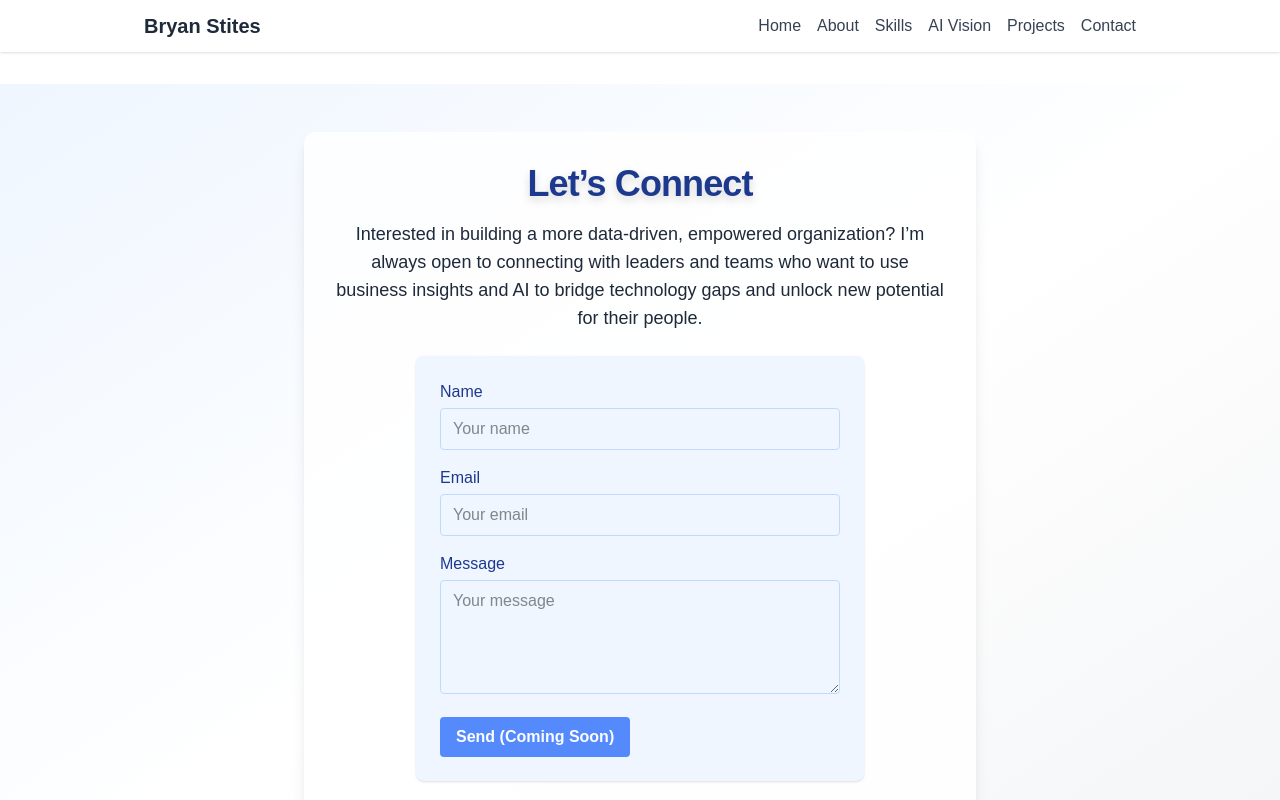
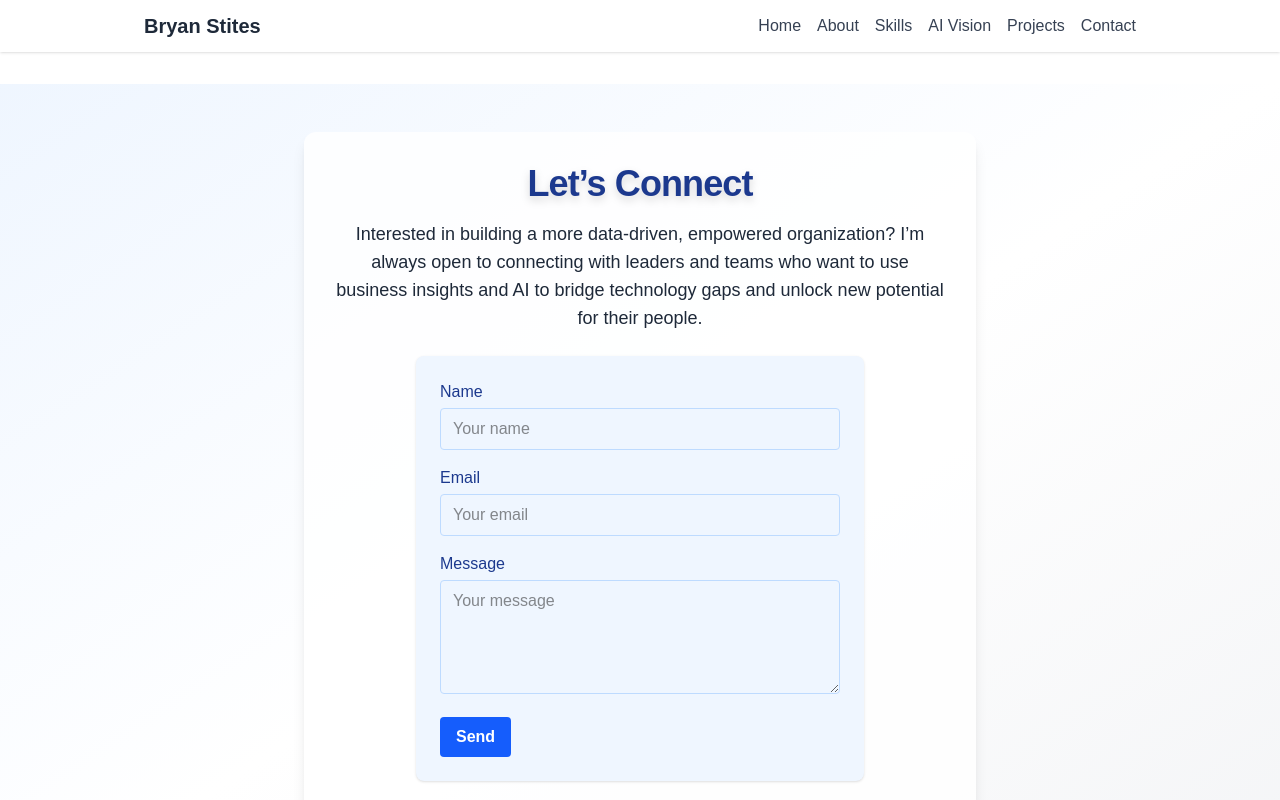
Before and after one commit to bkstites/vp-portfolio, a Next.js app: page /contact in a window 1280 px wide. Shown: the top 800 px of the page. Built offline with nearby package versions, Linux system fonts and the light colour scheme.

Commit message:
Enable working contact form with Formsubmit for bryankstites@gmail.com

```diff
--- a/src/app/contact/page.tsx
+++ b/src/app/contact/page.tsx
@@ -1,6 +1,8 @@
-import React from 'react';
+import React, { useState } from 'react';
 
 export default function ContactPage() {
+  const [submitted, setSubmitted] = useState(false);
+
   return (
     <main className="min-h-screen bg-gradient-to-br from-blue-50 via-white to-gray-100 py-12 px-4 flex flex-col items-center justify-center">
       <div className="bg-white/80 rounded-xl shadow-lg p-8 max-w-2xl w-full">
@@ -8,21 +10,33 @@ export default function ContactPage() {
         <p className="mb-6 text-lg text-gray-800 text-center">
           Interested in building a more data-driven, empowered organization? I’m always open to connecting with leaders and teams who want to use business insights and AI to bridge technology gaps and unlock new potential for their people.
         </p>
-        <form className="bg-blue-50 rounded-lg shadow p-6 space-y-4 max-w-md mx-auto">
+        {submitted ? (
+          <div className="bg-green-100 border-l-4 border-green-500 p-4 rounded shadow text-green-900 text-center font-semibold mb-6">
+            Thank you for reaching out! I’ll get back to you soon.
+          </div>
+        ) : (
+          <form
+            action="https://formsubmit.co/bryankstites@gmail.com"
+            method="POST"
+            className="bg-blue-50 rounded-lg shadow p-6 space-y-4 max-w-md mx-auto"
+            onSubmit={() => setSubmitted(true)}
+          >
+            <input type="hidden" name="_captcha" value="false" />
             <div>
               <label className="block mb-1 font-medium text-blue-900">Name</label>
-            <input type="text" className="w-full border border-blue-200 rounded px-3 py-2 focus:outline-none focus:ring-2 focus:ring-blue-400" placeholder="Your name" disabled />
+              <input type="text" name="name" required className="w-full border border-blue-200 rounded px-3 py-2 focus:outline-none focus:ring-2 focus:ring-blue-400" placeholder="Your name" />
             </div>
             <div>
               <label className="block mb-1 font-medium text-blue-900">Email</label>
-            <input type="email" className="w-full border border-blue-200 rounded px-3 py-2 focus:outline-none focus:ring-2 focus:ring-blue-400" placeholder="Your email" disabled />
+              <input type="email" name="email" required className="w-full border border-blue-200 rounded px-3 py-2 focus:outline-none focus:ring-2 focus:ring-blue-400" placeholder="Your email" />
             </div>
             <div>
               <label className="block mb-1 font-medium text-blue-900">Message</label>
-            <textarea className="w-full border border-blue-200 rounded px-3 py-2 focus:outline-none focus:ring-2 focus:ring-blue-400" rows={4} placeholder="Your message" disabled />
+              <textarea name="message" required className="w-full border border-blue-200 rounded px-3 py-2 focus:outline-none focus:ring-2 focus:ring-blue-400" rows={4} placeholder="Your message" />
             </div>
-          <button type="submit" className="bg-blue-600 text-white px-4 py-2 rounded font-semibold cursor-not-allowed opacity-70" disabled>Send (Coming Soon)</button>
+            <button type="submit" className="bg-blue-600 text-white px-4 py-2 rounded font-semibold hover:bg-blue-700 transition">Send</button>
           </form>
+        )}
         <div className="mt-6 text-center text-blue-800">
           <p>Email: <a href="mailto:bryankstites@gmail.com" className="underline">bryankstites@gmail.com</a></p>
           <p>LinkedIn: <a href="https://linkedin.com/in/bryankstites" className="underline" target="_blank" rel="noopener noreferrer">linkedin.com/in/bryankstites</a></p>
```
Lines whose indentation alone changed are shown as unchanged.
